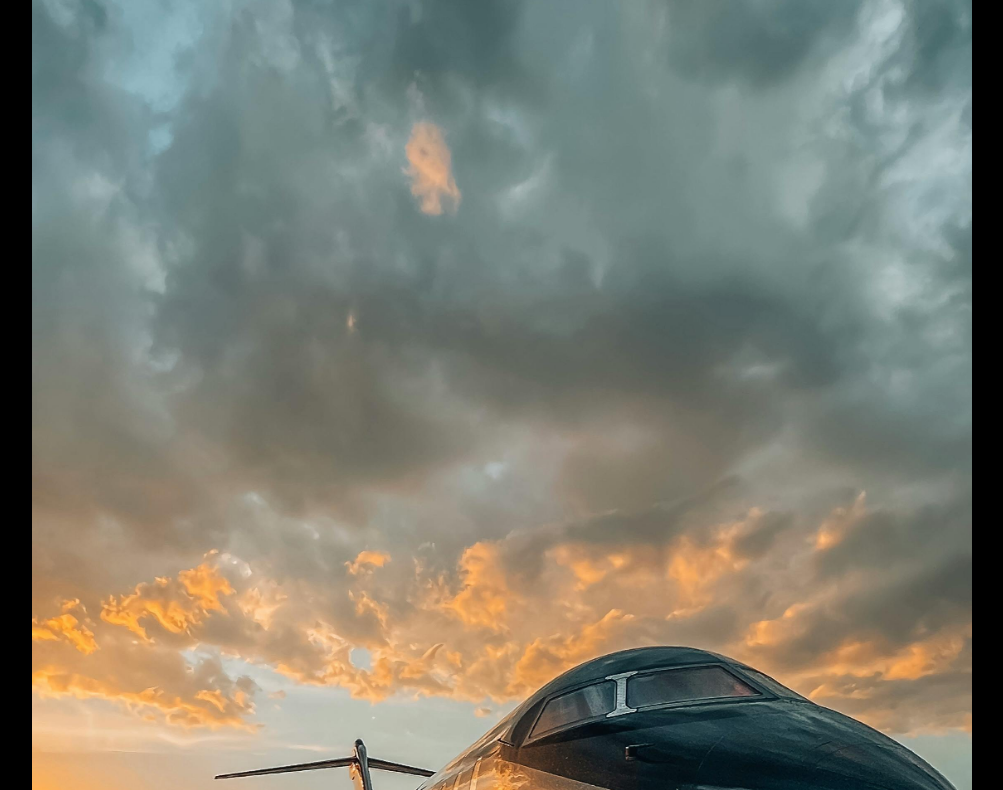
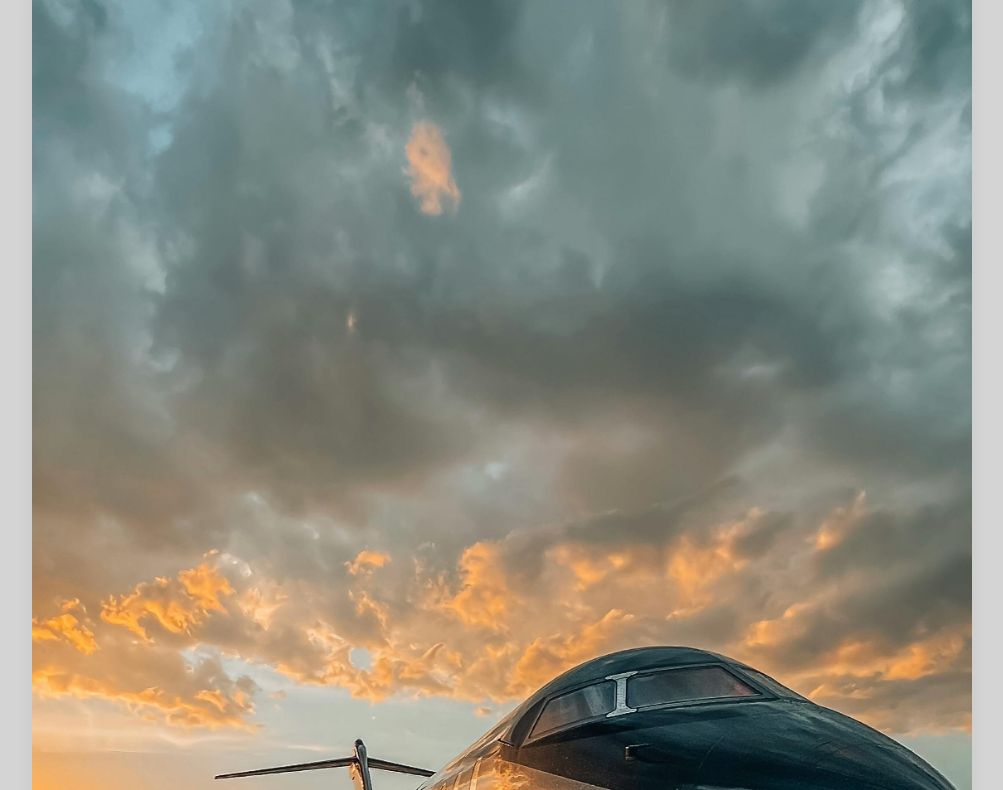
Before and after one commit to devmx09-collab/luxjet, a plain HTML site: page index.html in a window 1280 px wide. Shown: the part 112-902 px from the top of the page, without its empty margins (138-1141 px from the left). Drawn offline with Linux system fonts and the light colour scheme.

Commit message:
Update index.html

```diff
--- a/index.html
+++ b/index.html
@@ -45,7 +45,7 @@
     :root{
       --accent:#0b66ff;
       --card:#FFD48A;
-      --bg:#000000;
+      --bg:#D4D4D4;
       --text:#e9eef6; /* near-white for body text on dark bg */
       --muted:#c9d2db; /* lighter muted for less emphasis */
       --card-text:#111111; /* dark text on card for readability */
```
